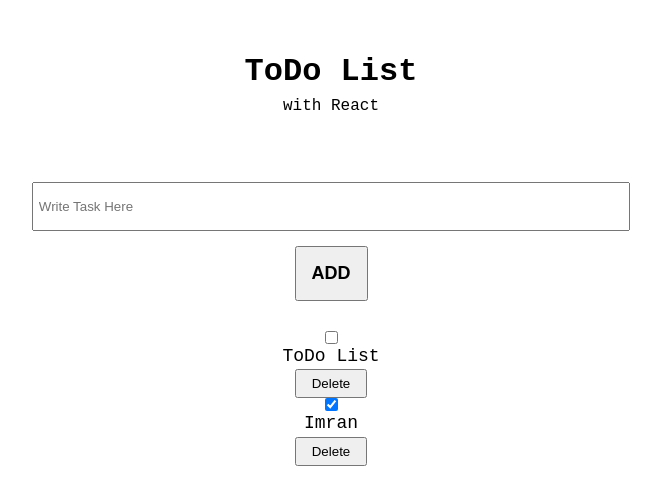
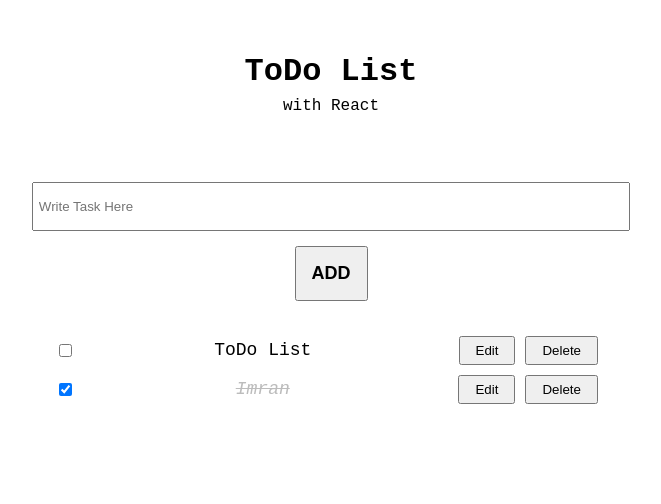
Before and after one commit to imranhossainemi/todo_list_react, a React (Create React App) app: page / in a window 1280 px wide. Shown: the top 504 px of the page, without its empty margins (213-874 px from the left). Built offline with nearby package versions, Linux system fonts and the light colour scheme.

Commit message:
Update ToDoItem.js

```diff
--- a/src/Components/ToDoItem.js
+++ b/src/Components/ToDoItem.js
@@ -1,20 +1,66 @@
-import React from 'react';
+/* eslint-disable react/prop-types */
+import React, { useState } from 'react';
 import PropTypes from 'prop-types';
 
-const ToDoItem = ({ itemProp, handleChange, delTodo }) => (
+const ToDoItem = ({
+  itemProp, handleChange, delTodo, setUpdate,
+}) => {
+  const [updateInput, setUpdateInput] = useState(itemProp.title);
+  const completedStyle = {
+    fontStyle: 'italic',
+    color: '#595959',
+    opacity: 0.4,
+    textDecoration: 'line-through',
+  };
+  const [editing, setEditing] = useState(false);
+  const handleEditing = () => {
+    setEditing(true);
+  };
+  const viewMode = {};
+  const editMode = {};
+  if (editing) {
+    viewMode.display = 'none';
+  } else {
+    editMode.display = 'none';
+  }
+  const handleUpdatedDone = (event) => {
+    if (event.key === 'Enter') {
+      setUpdate(updateInput, itemProp.id);
+      setEditing(false);
+    }
+  };
+  return (
     <li className="listItem">
+      <div className="listContent" style={viewMode}>
         <input
           type="checkbox"
           checked={itemProp.completed}
           onChange={() => handleChange(itemProp.id)}
           className="taskCmp"
         />
-    {itemProp.title}
+        <span style={itemProp.completed ? completedStyle : null}>
+          {updateInput}
+        </span>
+        <div className="btns">
+          <button onClick={handleEditing} type="button" className="taskEdt">
+            Edit
+          </button>
           <button onClick={() => delTodo(itemProp.id)} type="button" className="taskDel">
             Delete
           </button>
+        </div>
+      </div>
+      <input
+        type="text"
+        value={updateInput}
+        className="textEdt"
+        style={editMode}
+        onChange={(e) => setUpdateInput(e.target.value)}
+        onKeyDown={handleUpdatedDone}
+      />
     </li>
   );
+};
 
 ToDoItem.propTypes = {
   itemProp: PropTypes.string.isRequired,
```
Lines whose indentation alone changed are shown as unchanged.
